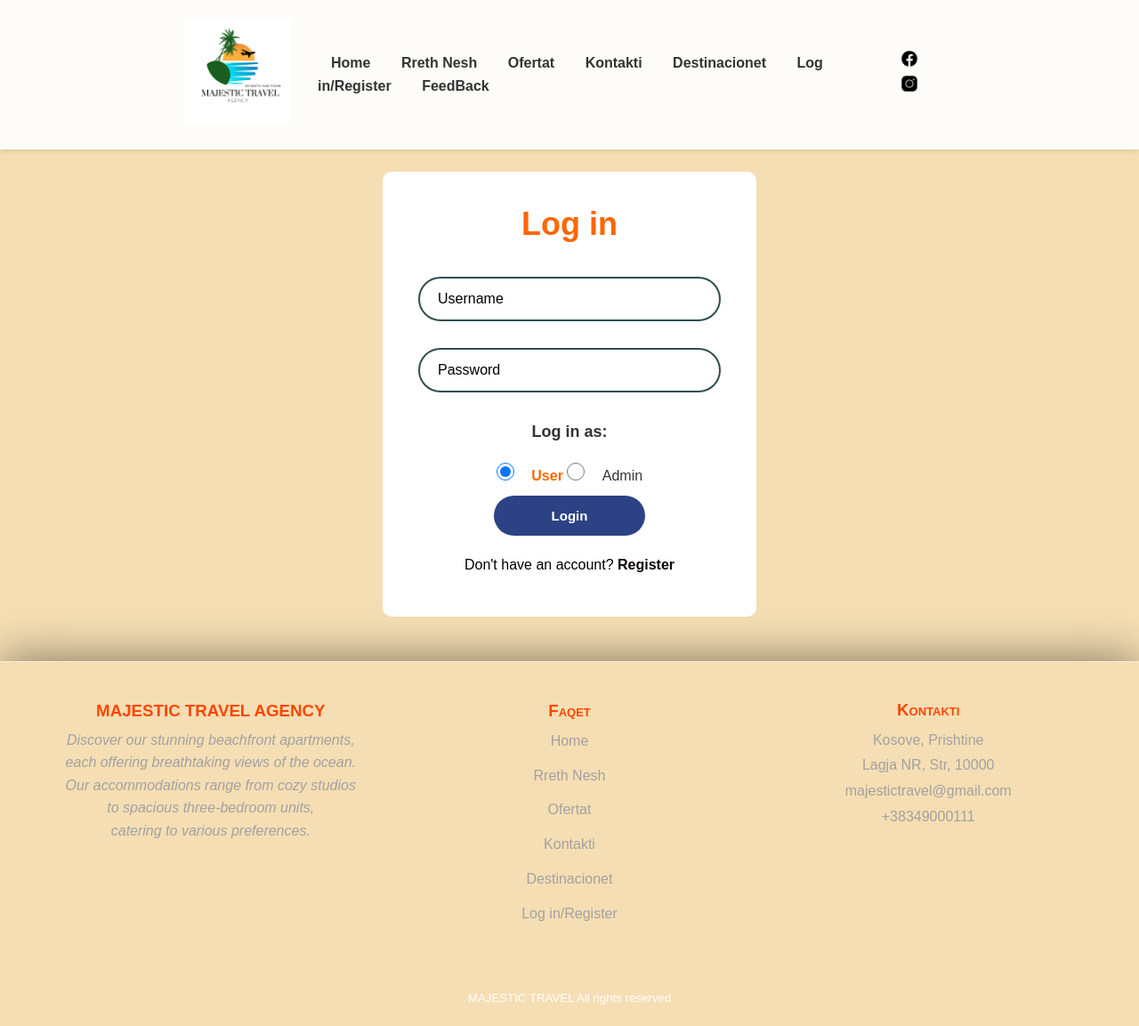
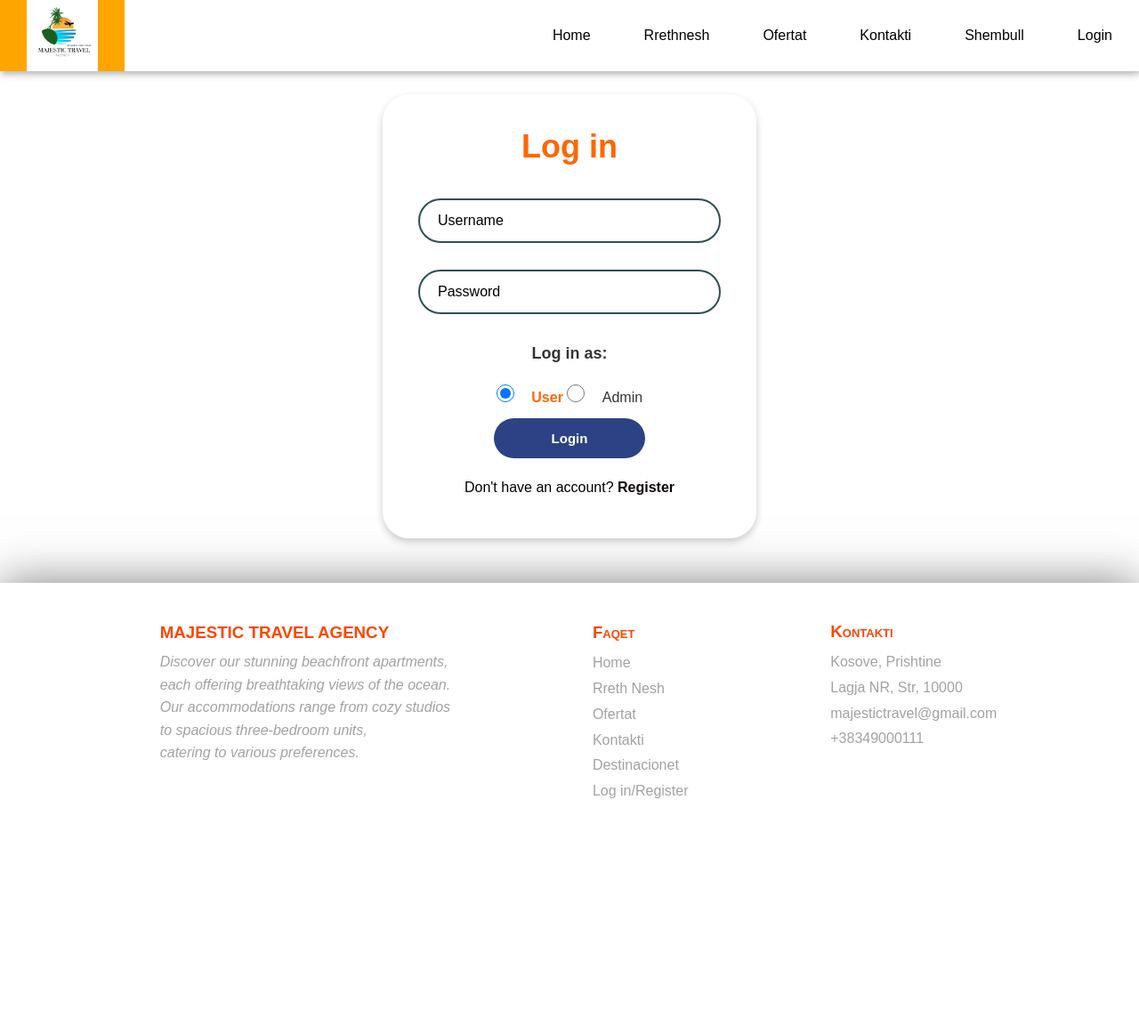
Before and after one commit to OketaShuki/TravelAgencyProjekti, a PHP site: page /login.php in a window 1280 px wide. Shown: the whole page at 89% size. After the commit the page ends 897 px from the top, so only its background shows below. Run offline with PHP 8.4, Linux system fonts and the light colour scheme.

Commit message:
ndryshime ne code

```diff
--- a/login.css
+++ b/login.css
@@ -6,45 +6,95 @@
 }
 
   body {
-    background-color: wheat;
+    background-color: white;
     color: #333;
     line-height: 1.6;
   }
 
   /* Header styling */
-  .headerContainer {
+  nav{
+    background-color: white;
+    box-shadow: 3px 3px 5px rgba(0, 0, 0, 0.1);
+    height: 80px;
+  }
+  nav ul{
+    width: 100%;
+    list-style: none;
     display: flex;
-    justify-content: space-between;
+    justify-content: flex-end;
     align-items: center;
-    padding: 20px 5%;
-    position: sticky;
-    top: 0;
-    background-color: rgba(255, 255, 255, 0.9);
-    box-shadow: 0 2px 5px rgba(0, 0, 0, 0.1);
-    z-index: 1000;
+    box-shadow: 0 4px 8px rgba(0, 0, 0, 0.2);
+  }
+  nav li{
+    height: 80px;
   }
 
-  .headerContainer a {
+  nav a{
+    height: 100%;
+    padding: 0 30px;
     text-decoration: none;
-    color: #333;
-    font-weight: 600;
-    margin: 0 15px;
+    display: flex;
+    align-items: center;
+    color: black;
+  }
+  nav a:hover{
+    background-color: orange;
+  }
+  nav li:first-child{
+    margin-right: auto;
+    padding: 0%;
   }
 
-  .headerContainer a:hover {
-    color: #ff6600;
+  nav li:last-child {
+    display: flex;
+    align-items: center;
+    height: 50px;
+  }
+  nav li:last-child img {
+    height: 30px;
+    width: 30px;
+    padding: 10px;
   }
 
-
-    .logoand img {
-      width: 120px;
-      height: auto;
-      margin-right: 15px;
+  nav li:last-child a:hover {
+    background-color: orange;
   }
-
-  .socialmedias img {
-    max-height: 20px;
-    margin-left: 10px;
+  .sidebar {
+    position: fixed;
+    top: 0;
+    right: 0;
+    height: 100vh;
+    width: 250px;
+    z-index: 999;
+    background-color: rgba(255, 255, 255, 0.2);
+    backdrop-filter: blur(10px);
+    box-shadow: -10px 0 10px rgba(0, 0, 0, 0.1);
+    display: none;
+    flex-direction: column;
+    align-items: flex-start;
+    justify-content: flex-start;
+  }
+  .sidebar li{
+    width: 100%;
+  }
+  .sidebar a{
+    width: 100%;
+  }
+  .menu-button{
+    display: none;
+  }
+  @media (max-width: 800px) {
+    .hideOnMobile{
+        display: none;
+    }
+    .menu-button {
+        display: block;
+    }
+  }
+  @media (max-width: 400px) {
+    .sidebar{
+        width: 100%;
+    }
   }
 
   /* login section */
@@ -68,9 +118,9 @@
     background: white;
     border: 2px solid black (255, 255 .2);
     backdrop-filter: blur(5px);
-    box-shadow: 0 0 10px rgb(0, 0, 0) (0, 0, 0, .2);
+    box-shadow: 0 4px 8px rgba(0, 0, 0, 0.2);
     color: white;
-    border-radius: 10px;
+    border-radius: 30px;
     padding: 30px 40px;
     margin: auto;
 }
@@ -269,12 +319,24 @@
   padding-bottom: 5px;
   font-family: sans-serif;
   font-variant: small-caps;
+  display: flex;
+  flex-direction: column;
+  flex-wrap: nowrap;
+  justify-content: flex-start;
+  align-items: baseline;
+  align-content: stretch;
 }
 
 .nav-elements{
   width: auto;
   cursor: pointer;
   font-family: sans-serif;
+  display: flex;
+  flex-direction: column;
+  flex-wrap: nowrap;
+  justify-content: flex-start;
+  align-items: baseline;
+  align-content: stretch;
 }
 
 .nav-elements :hover{
@@ -291,7 +353,10 @@
   line-height: 1.8em;
   display: flex;
   flex-direction: column;
-  text-align: center;
+  flex-wrap: nowrap;
+  justify-content: flex-start;
+  align-items: baseline;
+  align-content: stretch;
 }
 
 .footer-contact>p, .fcontact-a>a{
@@ -313,101 +378,46 @@ footer{
 }
 
 /* Desktop */
-@media (min-width: 1024px) {
-  .headerContainer {
-    padding: 20px 15%;
+@media (max-width: 800px) {
+  .hideOnMobile{
+    display: none;
+  }
+  .menu-button {
+    display: block;
+  }
+  }
+  @media (max-width: 800px) {
+    .footer-div {
+      flex-direction: column; /* Kalon në kolonë */
+      align-items: flex-start; /* Vendos elementët në të majtë */
+      padding: 20px; /* Hapësirë nga skajet */
+      gap: 20px; /* Hapësirë ndërmjet elementëve */
     }
 
-  .mySlides img {
-    height: 700px;
+    .travel-footer, .footer-nav, .footer-contact {
+      width: 100%; /* Mbulojnë gjerësinë e ekranit */
+      margin-bottom: 15px; /* Hapësirë poshtë çdo seksioni */
     }
 
-  .row, .row1 {
-    width: 45%;
+    .travel-footer p, .footer-contact p, .nav-elements a {
+      text-align: left; /* Teksti i vendosur në të majtë */
     }
 
-  .footer-div {
-    flex-direction: row;
-    justify-content: space-between;
-    padding: 40px 5%;
+    .nav-elements {
+      display: flex;
+      flex-direction: column; /* Elementët në kolonë për të qëndruar njëra poshtë tjetrës */
+      align-items: flex-start; /* Teksti i vendosur në të majtë */
+
     }
+    .nav-titulli{
+      display: flex;
+      justify-content: flex-start;
 
-  .footer-contact, .footer-nav, .travel-footer {
-    text-align: center;
-    width: 30%;
-  }
-
-  .footer-nav .nav-elements,
-  .footer-contact .fcontact-a {
-    display: flex;
-    flex-direction: column;
-    align-items: center;
-    gap: 10px;
-  }
-
-  .nav-elements a, .fcontact-a a {
-    text-align: center;
     }
   }
 
-
-@media (max-width: 1023px) {
-  .headerContainer {
-      flex-direction: column;
-      align-items: center;
-      gap: 15px;
-  }
-
-  .footer-div {
-      flex-direction: column;
-      align-items: center;
-      gap: 20px;
-      padding: 20px 10%;
-  }
-
-  .footer-contact p,
-  .fcontact-a > a,
-  .footer-nav a {
-      font-size: 0.9rem;
-  }
-
-  .footer-contact, .footer-nav, .travel-footer {
+  @media (max-width: 400px) {
+  .sidebar{
     width: 100%;
   }
   }
-
-
-@media (max-width: 480px) {
-  .headerContainer {
-      flex-direction: column;
-      align-items: center;
-      gap: 15px;
-  }
-
-  .footer-div {
-      flex-direction: column;
-      align-items: center;
-      gap: 20px;
-      padding: 20px 10%;
-  }
-
-  .footer-contact p,
-  .fcontact-a > a,
-  .footer-nav a {
-      font-size: 0.8rem;
-  }
-
-  .footer-contact, .footer-nav, .travel-footer {
-      width: 100%;
-      text-align: center;
-  }
-
-  .wrapper {
-      width: 100%;
-      padding: 20px;
-  }
-
-  .wrapper h1 {
-      font-size: 28px;
-  }
-}
--- a/login.php
+++ b/login.php
@@ -47,28 +47,47 @@ if ($_SERVER["REQUEST_METHOD"] == "POST") {
     <meta name="viewport" content="width=device-width, initial-scale=1.0">
     <title>Majestic Travel Agency</title>
     <link rel="stylesheet" href="login.css">
+    <script>
+        function showSidebar(){
+            const sidebar = document.querySelector('.sidebar')
+            sidebar.style.display = 'flex'
+        }
+        function hideSidebar(){
+            const sidebar = document.querySelector('.sidebar')
+            sidebar.style.display = 'none'
+        }
+    </script>
 </head>
 <body>
-    <header class="headerContainer">
-        <div class="logoand">
-            <a href="index.php">
-                <img src="fototprojekt/LogoProjektit.png" alt="Logo">
-            </a>
-        </div>
-        <div class="faqet">
-            <a href="index.php">Home</a>
-            <a href="rrethnesh.php">Rreth Nesh</a>
-            <a href="ofertat.php">Ofertat</a>
-            <a href="contactus.php">Kontakti</a>
-            <a href="shembull.php">Destinacionet</a>
-            <a href="login.php">Log in/Register</a>
-            <a href="shtoFoto.php">FeedBack</a>
-        </div>
-        <div class="socialmedias">
-            <a href="https://www.facebook.com/"><img src="fototprojekt/ikonafacebook.png" alt="Facebook"></a>
-            <a href="https://www.instagram.com/"><img src="fototprojekt/ikonainstagramit.png" alt="Instagram"></a>
-        </div>
-    </header>
+<nav>
+    <ul class="sidebar">
+        <li onclick="hideSidebar()"><a href="#"><img src="fototprojekt/close.png" alt="close" height="26" width="26"></a></li>
+        <li><a href="index.php">Home</a></li>
+        <li><a href="rrethnesh.php">Rrethnesh</a></li>
+        <li><a href="ofertat.php">Ofertat</a></li>
+        <li><a href="contactus.php">Kontakti</a></li>
+        <li><a href="shembull.php">Shembull</a></li>
+        <li><a href="login.php">Login</a></li>
+        <?php if (isset($_SESSION['role']) && $_SESSION['role'] == 'admin'): ?>
+        <li class="hideOnMobile"><a href="dashboard.php">Dashboard</a></li>
+        <li class="hideOnMobile"><a href="nakontaktotabela.php">Mesazhet</a></li>
+        <?php endif; ?>
+    </ul>
+    <ul>
+        <li class=""><a class="logo-1" href="index.php"><img src="fototprojekt/LogoProjektit.png" alt="LogoProjektit" height="80" width="80"></a></li>
+        <li class="hideOnMobile"><a href="index.php">Home</a></li>
+        <li class="hideOnMobile"><a href="rrethnesh.php">Rrethnesh</a></li>
+        <li class="hideOnMobile"><a href="ofertat.php">Ofertat</a></li>
+        <li class="hideOnMobile"><a href="contactus.php">Kontakti</a></li>
+        <li class="hideOnMobile"><a href="shembull.php">Shembull</a></li>
+        <li class="hideOnMobile"><a href="login.php">Login</a></li>
+        <?php if (isset($_SESSION['role']) && $_SESSION['role'] == 'admin'): ?>
+        <li class="hideOnMobile"><a href="dashboard.php">Dashboard</a></li>
+        <li class="hideOnMobile"><a href="nakontaktotabela.php">Mesazhet</a></li>
+        <?php endif; ?>
+        <li onclick=showSidebar()><a class="menu-button" href="#"><img src="fototprojekt/threebars.png" alt="threebars" height="80" width="80"></a></li>
+    </ul>
+</nav>
     <br>
     <main>
         <div class="wrapper">
```
Also changed, not shown: ofertat.css (+10 -0 lines), register.css (+30 -36 lines), register.php (+9 -1 lines), rrethnesh.css (+10 -0 lines). Lines whose indentation alone changed are shown as unchanged.
